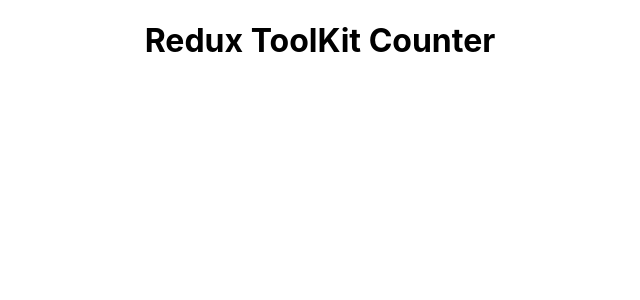
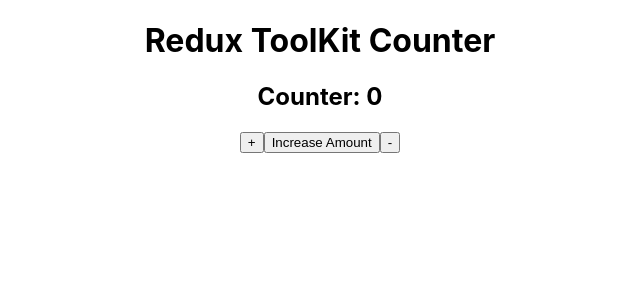
Before and after one commit to talia-khier/redux-toolkit, a React (Create React App) app: page / in a window 1280 px wide. Shown: the top 300 px of the page, without its empty margins (320-960 px from the left). Built offline with nearby package versions, Linux system fonts and the light colour scheme.

Commit message:
dispatch actions

```diff
--- a/src/App.js
+++ b/src/App.js
@@ -1,9 +1,21 @@
-import './App.css';
+import { useDispatch, useSelector } from "react-redux";
+import "./App.css";
+import {
+  increaseAmount,
+  decrement,
+  increment,
+} from "./redux/slices/counterSlices";
 
 function App() {
+  const counter = useSelector(state => state.counter);
+  const dispatch = useDispatch();
   return (
     <div className="App">
       <h1>Redux ToolKit Counter</h1>
+      <h2>Counter: {counter.value}</h2>
+      <button onClick={() => dispatch(increment())}>+</button>
+      <button onClick={() => dispatch(increaseAmount(3))}>Increase Amount</button>
+      <button onClick={() => dispatch(decrement())}>-</button>
     </div>
   );
 }
--- a/src/redux/slices/counterSlices.js
+++ b/src/redux/slices/counterSlices.js
@@ -1,30 +1,38 @@
 import { createAction, createReducer } from "@reduxjs/toolkit";
 
-export const increment = createAction("counter/increment");
-export const decrement = createAction("counter/decrement");
-export const increaseAmount = createAction("counter/increaseAmount");
+export const increment = createAction('counter/increment');
+export const decrement = createAction('counter/decrement');
+export const increaseAmount = createAction('counter/increaseAmount');
 
 //reducer
-//1.using builder notation
+//1.using Builder notation
 
 const initialState = {
   value: 0,
 };
 
-export const counterSlices = createReducer(initialState, (builder) => {
-  builder
-    .addCase(increment, (state, action) => {
-      state.value++;
-    })
-    .addCase(decrement, (state, action) => {
-      state.value--;
-    })
-    .addCase(increaseAmount, (state, action) => {
-      state.value = action.payload;
-    })
-    .addDefaultCase((state, action) => {
-      return {
-          ...state
-      }
-    });
-});
+// export const counterSlices = createReducer(initialState, builder => {
+//   builder.addCase(increment, (state, action) => {
+//     state.value++;
+//   });
+//   builder.addCase(decrement, (state, action) => {
+//     state.value--;
+//   });
+//   builder.addCase(increaseAmount, (state, action) => {
+//     state.value += action.payload;
+//   });
+// });
+
+//1.using Map notation
+
+export const counterSlices = createReducer(initialState, {
+    [increment]: (state, action ) => {
+        state.value++;
+    },
+    [decrement]: (state, action ) => {
+        state.value--;
+    },
+    [increaseAmount]: (state, action ) => {
+        state.value += action.payload;
+    }
+} )
--- a/src/redux/store/store.js
+++ b/src/redux/store/store.js
@@ -5,7 +5,7 @@ import { counterSlices } from "../slices/counterSlices";
 const store = configureStore({
     reducer: {
         counter: counterSlices,
-    }
+    },
 })
 
 export default store;
```
